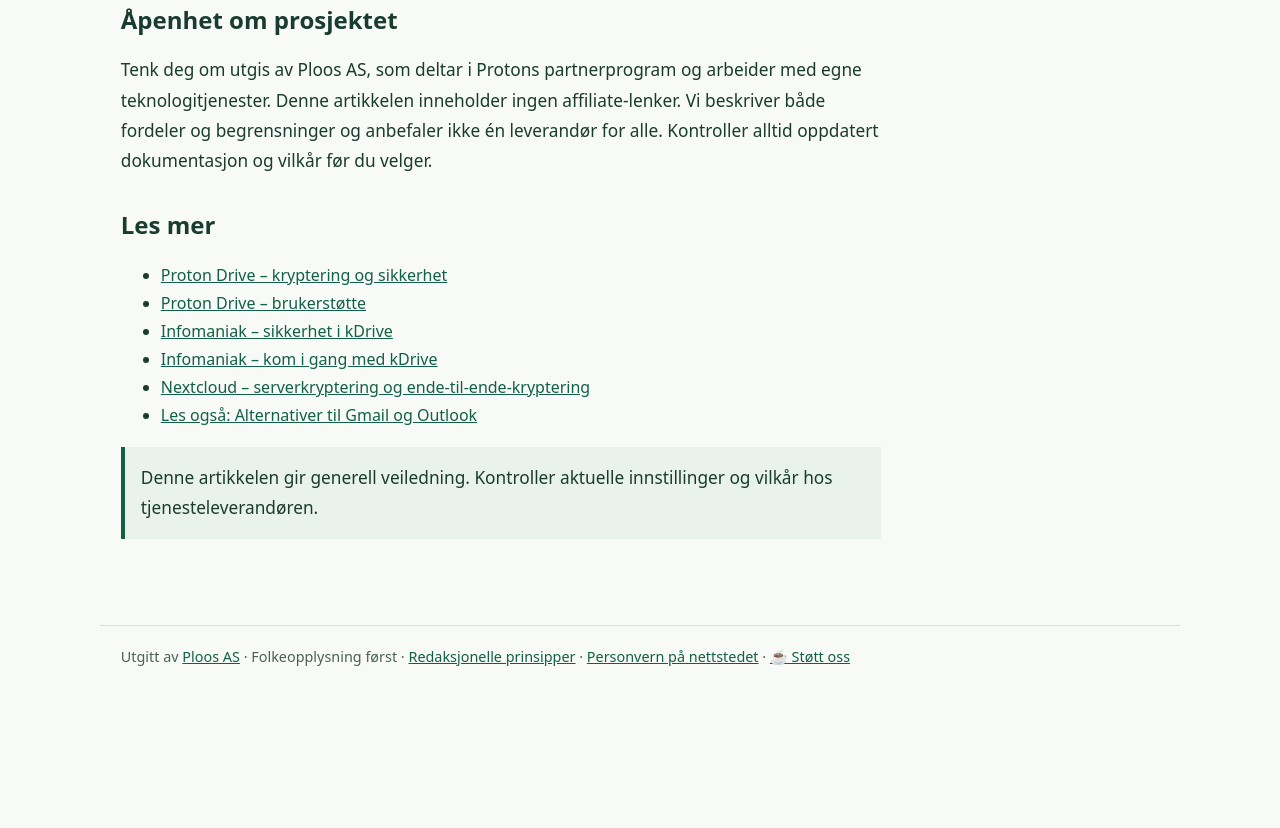
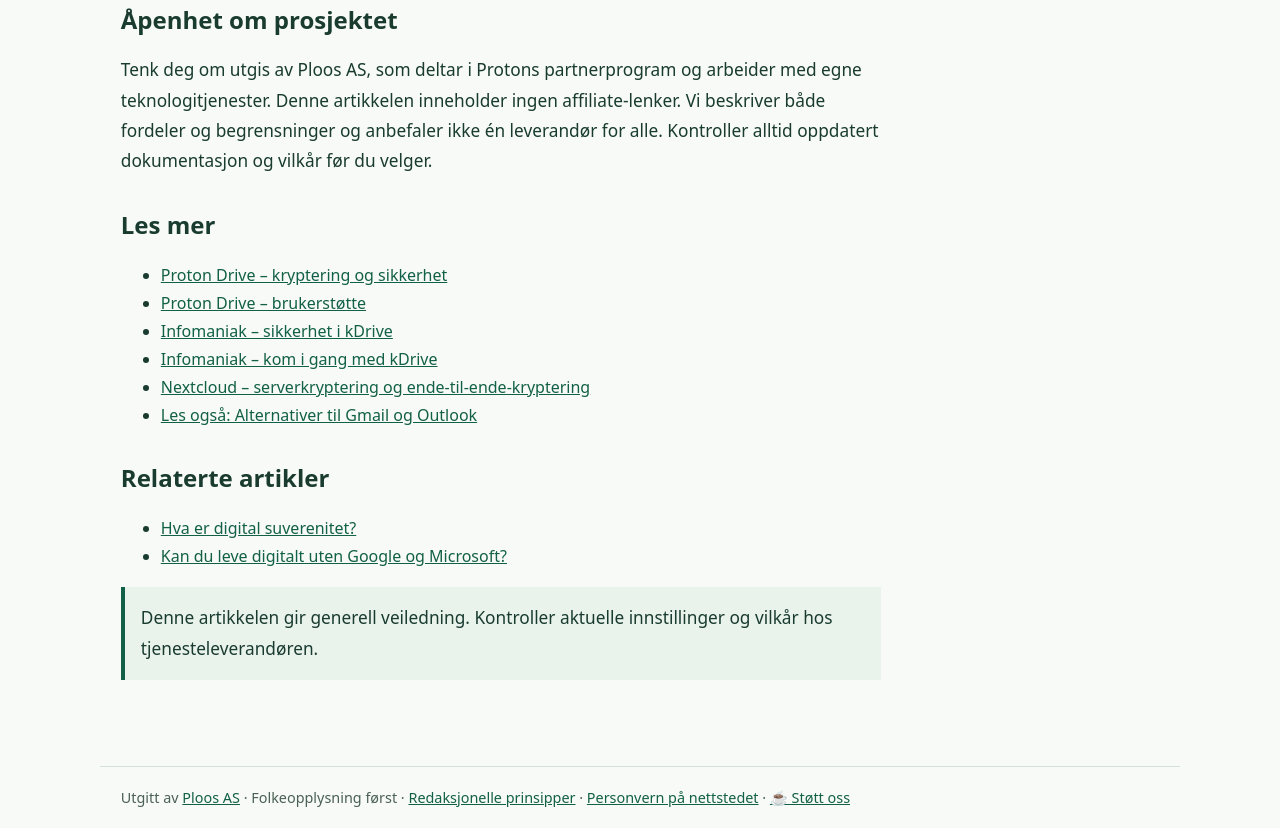
Before and after one commit to Ploos-AS/tenkdegom, an Astro site: page /laer/alternativer-til-google-drive-og-onedrive/ in a window 1280 px wide. Shown: the part 2925-3753 px from the top of the page. Before the commit the page ends 3612 px from the top, so only its background shows below. Built offline with nearby package versions, Linux system fonts and the light colour scheme; Astro itself is replaced by a stand-in of ours.

Commit message:
Render related articles without duplicate source links

```diff
--- a/src/pages/laer/[slug].astro
+++ b/src/pages/laer/[slug].astro
@@ -1,8 +1,13 @@
 ---
 import SiteLayout from '../../layouts/SiteLayout.astro';
 import { articles } from '../../data/articles';
+import { relatedArticles } from '../../data/related-articles';
 export function getStaticPaths(){ return articles.map(article=>({params:{slug:article.slug},props:{article}})); }
 const { article } = Astro.props;
+const existingLinks = new Set<string>(article.links.map(([, url]) => url));
+const related = (relatedArticles[article.slug] ?? [])
+  .filter(slug => slug !== article.slug && !existingLinks.has(`/laer/${slug}/`))
+  .flatMap(slug => articles.filter(candidate => candidate.slug === slug));
 const checklistGroups = [
   { heading: 'Kontoer og enheter', start: 1, items: ['Oppdater mobil og PC.', 'Bruk unike, lange passord.', 'Slå på tofaktorautentisering.', 'Sjekk gjenopprettingsmetodene dine.'] },
   { heading: 'Apper og deling', start: 5, items: ['Fjern unødvendige app-tillatelser.', 'Slett apper du ikke bruker.', 'Gå gjennom tilgangen til delte filer og mapper.'] },
@@ -24,6 +29,7 @@ const checklistGroups = [
   </>
 ) : article.sections.map(([heading,body])=><section><h2>{heading}</h2><p>{body}</p></section>)}
 <h2>Les mer</h2><ul>{article.links.map(([label,url])=><li><a href={url}>{label}</a></li>)}</ul>
+{related.length > 0 && <section aria-labelledby="related-heading"><h2 id="related-heading">Relaterte artikler</h2><ul>{related.map(candidate => <li><a href={`/laer/${candidate.slug}/`}>{candidate.title}</a></li>)}</ul></section>}
 <p class="note">Denne artikkelen gir generell veiledning. Kontroller aktuelle innstillinger og vilkår hos tjenesteleverandøren.</p>
 </article>
 <style>
```
